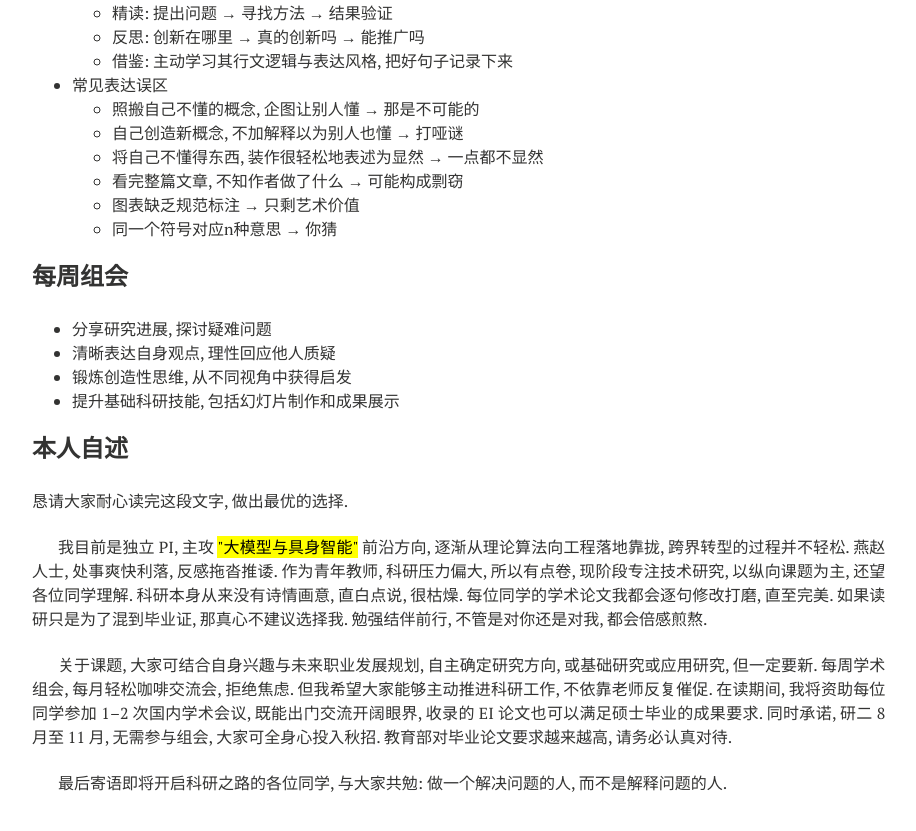
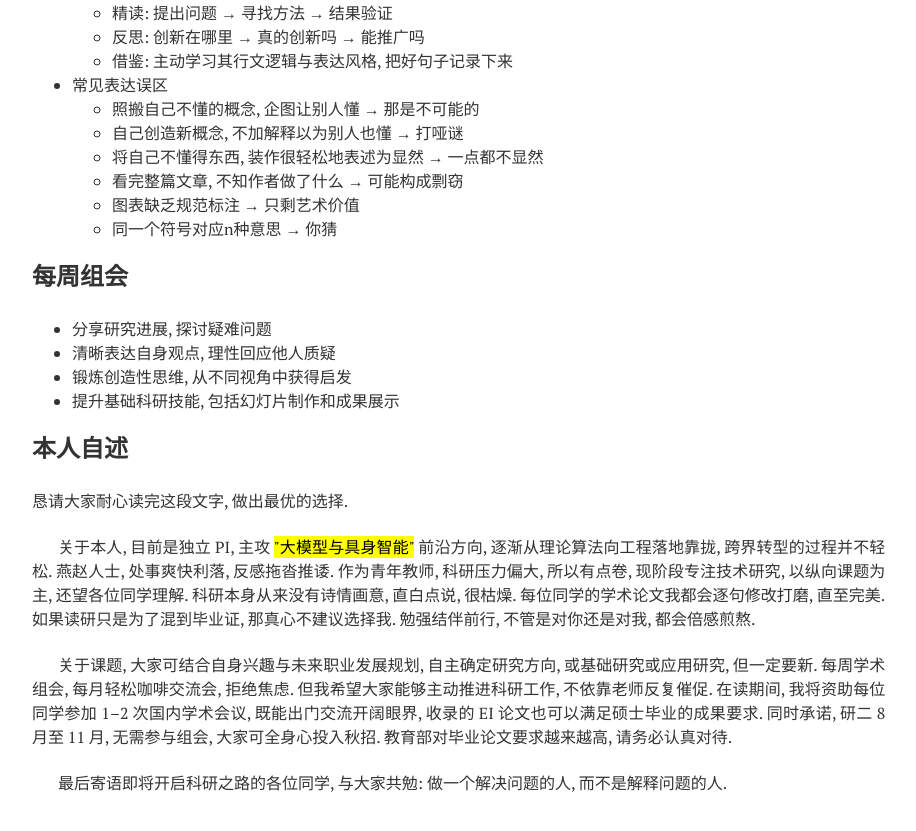
Before and after one commit to xianchaoxiu/xianchaoxiu.github.io, a Jekyll site: the page built from chinese/reading/index.md, in a window 1280 px wide and 900 px high, scrolled down 1244 px. Shown: the top 831 px of the window, without its empty margins (288-1204 px from the left). Built offline with Jekyll 4.4.1, drawn with Linux system fonts in a browser that asks for light colours; nearby versions of some CDN libraries.

Commit message:
Update index.md

```diff
--- a/chinese/reading/index.md
+++ b/chinese/reading/index.md
@@ -77,7 +77,7 @@ share: false
 
 恳请大家耐心读完这段文字, 做出最优的选择. <br> <br>
 
-我目前是独立 PI, 主攻 <mark>"大模型与具身智能"</mark> 前沿方向, 逐渐从理论算法向工程落地靠拢, 跨界转型的过程并不轻松.
+关于本人, 目前是独立 PI, 主攻 <mark>"大模型与具身智能"</mark> 前沿方向, 逐渐从理论算法向工程落地靠拢, 跨界转型的过程并不轻松.
 燕赵人士, 处事爽快利落, 反感拖沓推诿.
 作为青年教师, 科研压力偏大, 所以有点卷,
 现阶段专注技术研究, 以纵向课题为主, 还望各位同学理解.
```
